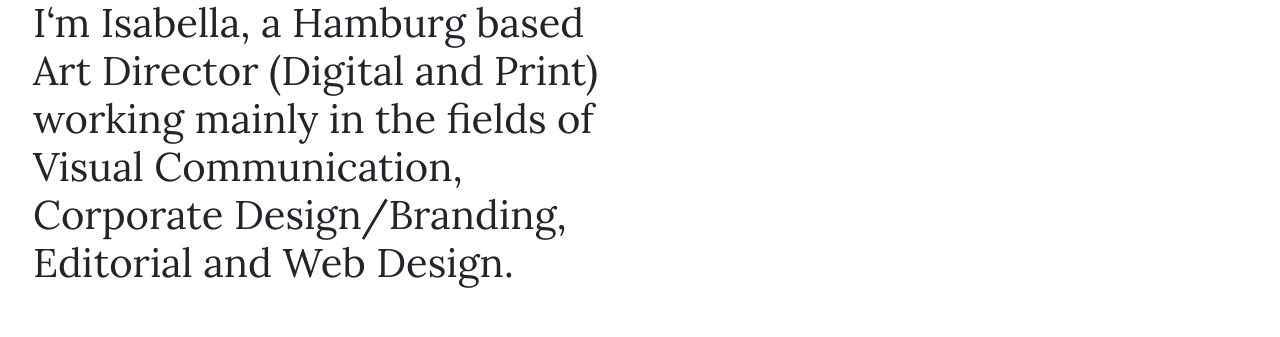
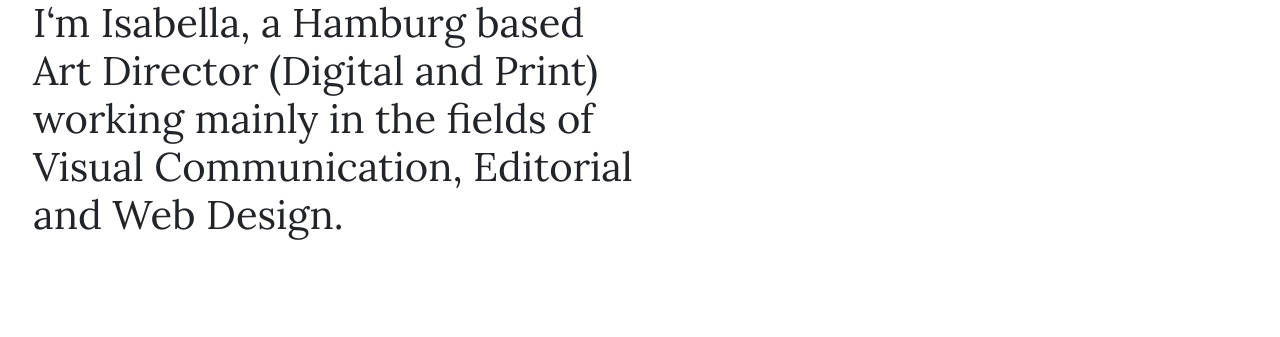
Before and after one commit to IsabellaHof/personal-website, a plain HTML site: page index.html in a window 1280 px wide. Shown: the part 339-676 px from the top of the page. Drawn offline with Linux system fonts and the light colour scheme.

Commit message:
Update index.html

```diff
--- a/index.html
+++ b/index.html
@@ -40,7 +40,7 @@
                         <strong>Hello,</strong>
                     </inline>
                     <br>I‘m Isabella, a Hamburg based Art Director (Digital and Print) working mainly in the fields of Visual
-                    Communication, Corporate Design/Branding, Editorial and Web Design.
+                    Communication, Editorial and Web Design.
                 </h1>
             </div>
         </section>
```
Also changed, not shown: 1 other file.
